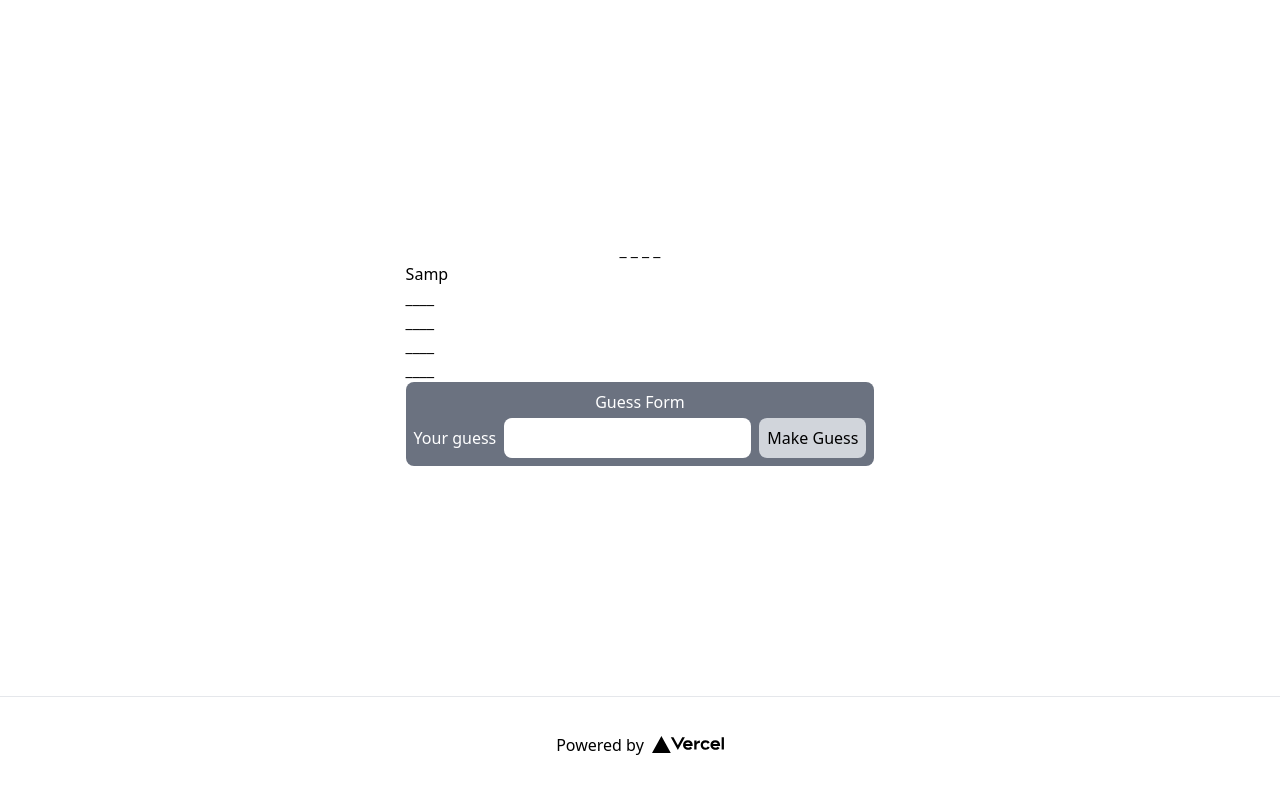
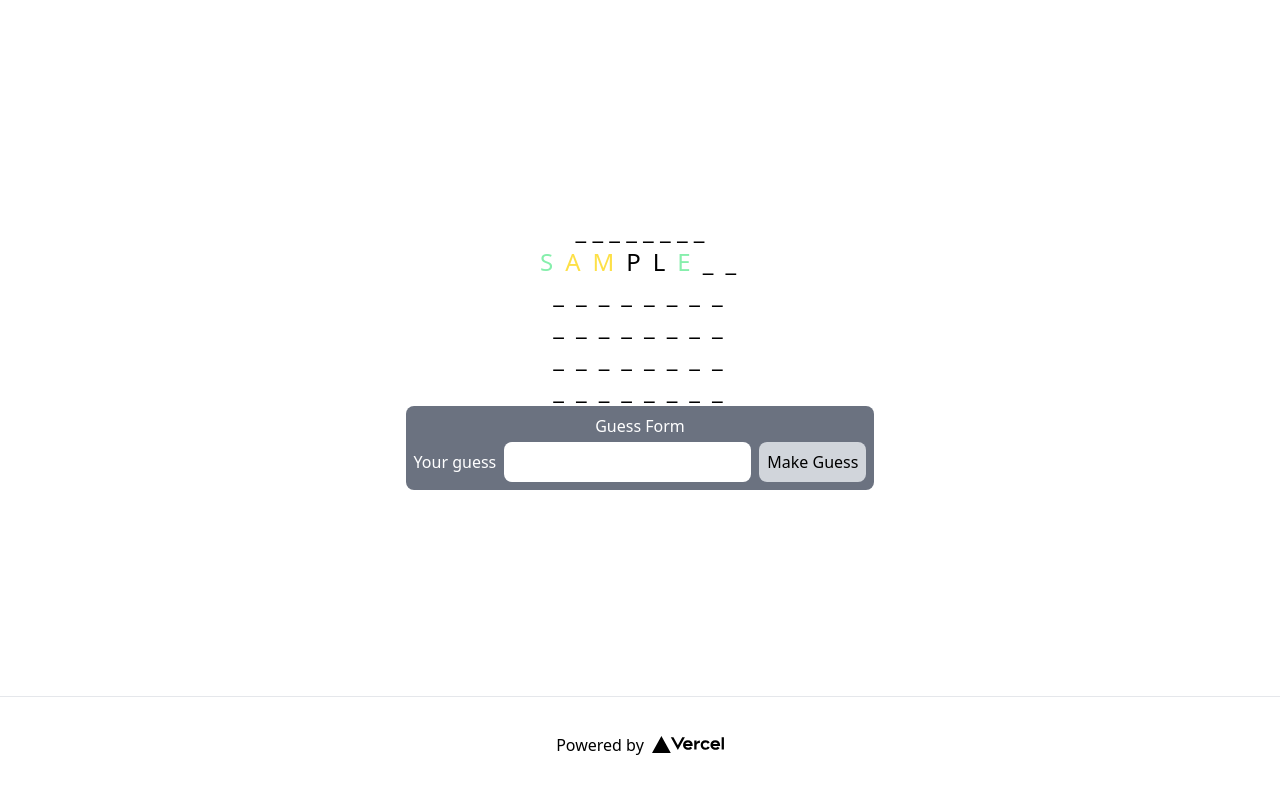
Before and after one commit to doughnut1214/wordle-app, a Next.js app: page / in a window 1280 px wide. Both pictures are taken after typing "Sample" into the empty fields and a click on the button "Make Guess". Shown: the top 794 px of the page. Built offline with nearby package versions, Linux system fonts and the light colour scheme.

Commit message:
misc CSS changes

```diff
--- a/components/Gamerow.tsx
+++ b/components/Gamerow.tsx
@@ -24,7 +24,7 @@ const Gamerow = ({guess, targetword}: Gamerowprops) =>{
 
 
     return(
-        <div className='flex '>
+        <div className='flex grow w-full m-auto justify-center'>
             {BuildLetterblocks()}
 
         </div>
--- a/components/Guessform.tsx
+++ b/components/Guessform.tsx
@@ -10,7 +10,7 @@ const Guessform = ({ passGuess, length }: Guessformprops) => {
     const HandleSubmit = (e: React.FormEvent<HTMLFormElement>) => {
         e.preventDefault()
         console.log("your guess:", guess)
-        passGuess(prev => [...prev, guess])
+        passGuess(prev => [...prev, guess.toUpperCase()])
         SetGuess('')
     }
     return (
--- a/components/Letterblock.tsx
+++ b/components/Letterblock.tsx
@@ -7,16 +7,17 @@ interface Letterblockprop{
 const Letterblock = ({letter, targetLetter, targetWord}: Letterblockprop) =>{
 
     if(!letter){
-        return (<div>_</div>)
+        return (<div className="letterblock gametext">_</div>)
     }
     if(letter === targetLetter){
-        return(<div className="text-green-300">{targetLetter}</div>)
+        return(<div className="letterblock letterblock-match gametext">{letter}</div>)
     }
+    //find out how to deal with duplicates
     if(targetWord.includes(letter)){
-        return(<div className="text-yellow-300">{targetLetter}</div>)
+        return(<div className="letterblock letterblock-contain gametext">{letter}</div>)
     }
     return (
-        <div>{letter}</div>
+        <div className="letterblock gametext">{letter}</div>
     )
 }
 export default Letterblock
--- a/components/Wordboard.tsx
+++ b/components/Wordboard.tsx
@@ -17,13 +17,13 @@ const Wordboard = ({ target, recentGuess }: Wordboardprops) => {
     }
     if (recentGuess === target) {
         return (
-            <h1>{target}</h1>
+            <h1 className="gametext">{target}</h1>
         )
     }
     else {
 
         return (
-            <h1>{BuildHint()}</h1>
+            <h1 className="gametext">{BuildHint()}</h1>
         )
 
     }
--- a/components/Wordle.tsx
+++ b/components/Wordle.tsx
@@ -9,7 +9,7 @@ const Wordle = () => {
         with the guesses, change their color if they are right or wrong or missing
     */
     //todo: set successword from api returning random 4 letter word
-    const [successWord, SetSuccessWord] = useState<string>('Test')
+    const [successWord, SetSuccessWord] = useState<string>('STEAMERS')
     const [pastGuesses, SetPastGuesses] = useState<string[]>([])
     const [isWon, SetIsWon] = useState<boolean>(false)
     let lastGuess = pastGuesses.length -1
--- a/styles/globals.css
+++ b/styles/globals.css
@@ -15,3 +15,15 @@
 .form-label{
     @apply mr-2
 }
+.letterblock{
+    @apply ml-1 mr-2
+}
+.letterblock-match{
+    @apply text-green-300
+}
+.letterblock-contain{
+    @apply text-yellow-300
+}
+.gametext {
+    @apply text-2xl
+}
```
